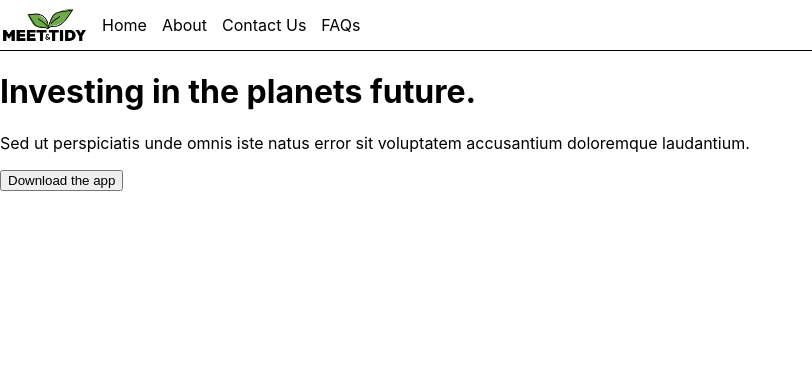
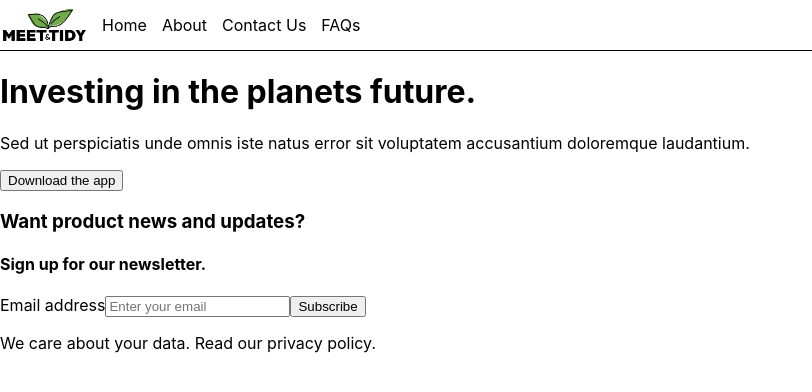
Before and after one commit to Meet-And-Tidy/meet_and_tidy_live_site, a React (Create React App) app: page / in a window 1280 px wide. Shown: the top 392 px of the page, without its empty margins (0-812 px from the left). Built offline with nearby package versions, Linux system fonts and the light colour scheme.

Commit message:
Add newsletter

```diff
--- /dev/null
+++ b/src/common/Newsletter/Newsletter.scss
@@ -0,0 +1,13 @@
+.footer {
+  display: flex;
+  flex-direction: column;
+  gap: 10px;
+
+  a {
+    color: black;
+
+    &:hover {
+      filter: contrast(4%);
+    }
+  }
+}
--- /dev/null
+++ b/src/common/Newsletter/NewsletterForm.jsx
@@ -0,0 +1,16 @@
+import './Newsletter.scss';
+
+const NewsletterForm = () => {
+  return (
+  <>
+    <div className="newsletter-form">
+      <label>Email address</label>
+      <input placeholder="Enter your email" />
+      <button >Subscribe</button>
+    </div>
+    <p>We care about your data. Read our <a href="index.html#" className="font-semibold text-indigo-600 hover:text-indigo-500">privacy&nbsp;policy</a>.</p>
+    </>
+  );
+};
+
+export default NewsletterForm;
--- /dev/null
+++ b/src/common/Newsletter/NewsletterModal.jsx
@@ -0,0 +1,14 @@
+import './Newsletter.scss';
+import NewsletterForm from './NewsletterForm';
+
+const NewsletterModal = () => {
+  return (
+    <div className="newsletter">
+      <h3>Want product news and updates?</h3>
+      <h4>Sign up for our newsletter.</h4>
+      <NewsletterForm />
+    </div>
+  );
+};
+
+export default NewsletterModal;
--- a/src/pages/Home/Home.jsx
+++ b/src/pages/Home/Home.jsx
@@ -1,16 +1,14 @@
+import NewsletterModal from "../../common/Newsletter/NewsletterModal";
 import "./Home.scss";
 
 const Home = () => {
   return (
   <>
-    <h1 className="mb-4 text-4xl font-extrabold tracking-tight leading-none text-white md:text-5xl lg:text-6xl">Investing in the planets future.</h1>
-    <p className="mb-8 text-lg font-normal text-gray-300 lg:text-xl sm:px-16 lg:px-48">Sed ut perspiciatis unde omnis iste natus error sit voluptatem accusantium doloremque laudantium.</p>
-    <div className="flex flex-col space-y-4 sm:flex-row sm:justify-center sm:space-y-0">
-      <button className="inline-flex justify-center items-center py-3 px-5 text-base font-medium text-center rounded-lg bg-green-700 hover:bg-green-800 focus:ring-4 focus:ring-green-300 dark:focus:ring-green-900">
-        Download the app
-      </button>
-    </div>
-  </>
+    <h1>Investing in the planets future.</h1>
+    <p>Sed ut perspiciatis unde omnis iste natus error sit voluptatem accusantium doloremque laudantium.</p>
+    <button> Download the app</button>
+
+    <NewsletterModal />  </>
   );
 };
 
```
Also changed, not shown: 2 other files (tests, documents, lock files or other folders).
